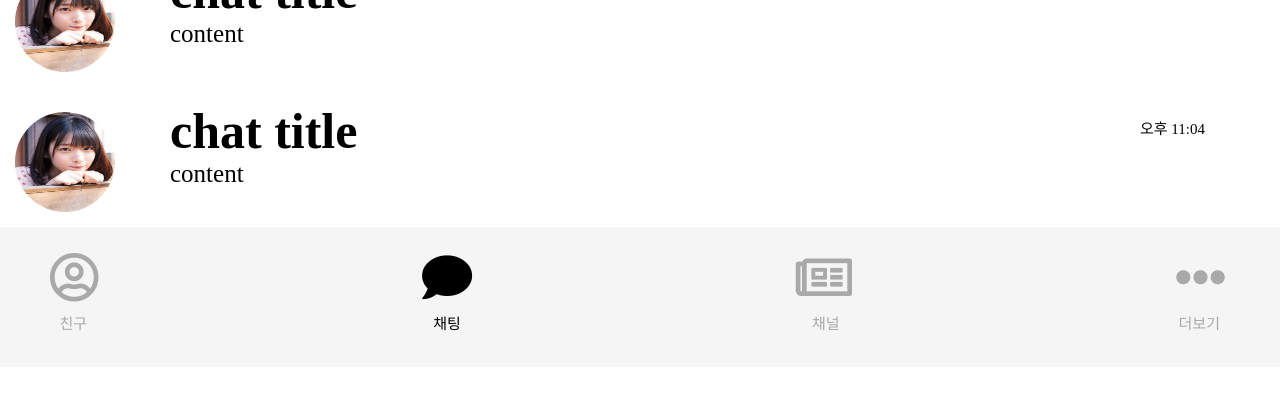
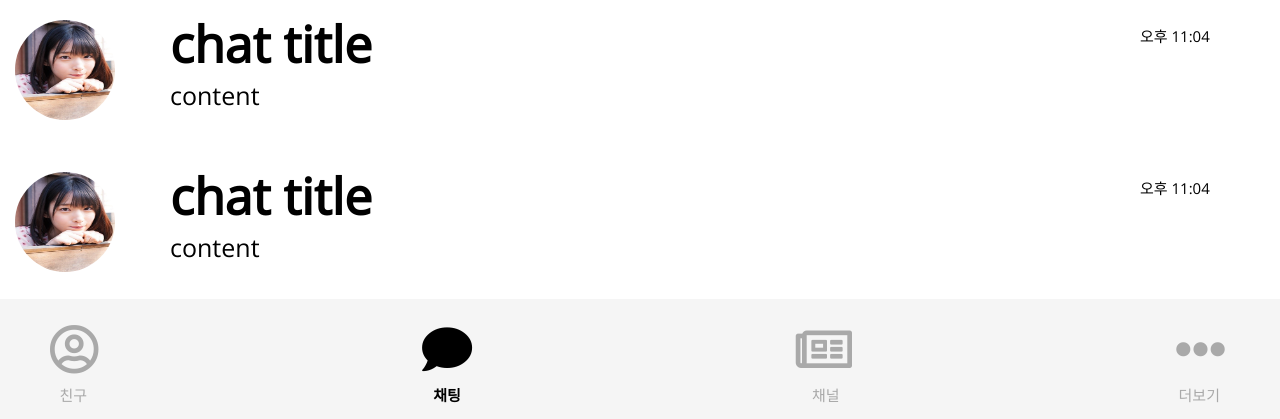
Before and after one commit to mmdk77/Html_Practice, a plain HTML site: page 180605/index.html in a window 1280 px wide. Shown: the part 738-1157 px from the top of the page. Before the commit the page ends 1105 px from the top, so only its background shows below. Drawn offline with nearby package versions, Linux system fonts and the light colour scheme.

Commit message:
copy_kakao_talk_1

```diff
--- a/180605/css/style.css
+++ b/180605/css/style.css
@@ -3,6 +3,7 @@
 body{
     margin:0;
     padding:0;
+    font-family: 'Open Sans', sans-serif;
 }
 
 .kakao__header{
@@ -128,7 +129,7 @@
 .footer__nav{
     display: -webkit-flex;
     justify-content: space-between;
-    height: 140px;
+    height: 120px;
 }
 
 .nav__friends,
@@ -162,6 +163,7 @@
 }
 #chat{
     margin:0, auto;
+    font-weight: bold;
 }
 #channels{
     margin-left: 4px;
--- a/180605/index.html
+++ b/180605/index.html
@@ -7,6 +7,7 @@
 
     <link rel="stylesheet" href="https://use.fontawesome.com/releases/v5.0.13/css/all.css" integrity="sha384-DNOHZ68U8hZfKXOrtjWvjxusGo9WQnrNx2sqG0tfsghAvtVlRW3tvkXWZh58N9jp"
         crossorigin="anonymous">
+    <link href="https://fonts.googleapis.com/css?family=Open+Sans" rel="stylesheet">
     <link rel="stylesheet" href="css/style.css">
     <title>KAKAO TALK</title>
 </head>
```
